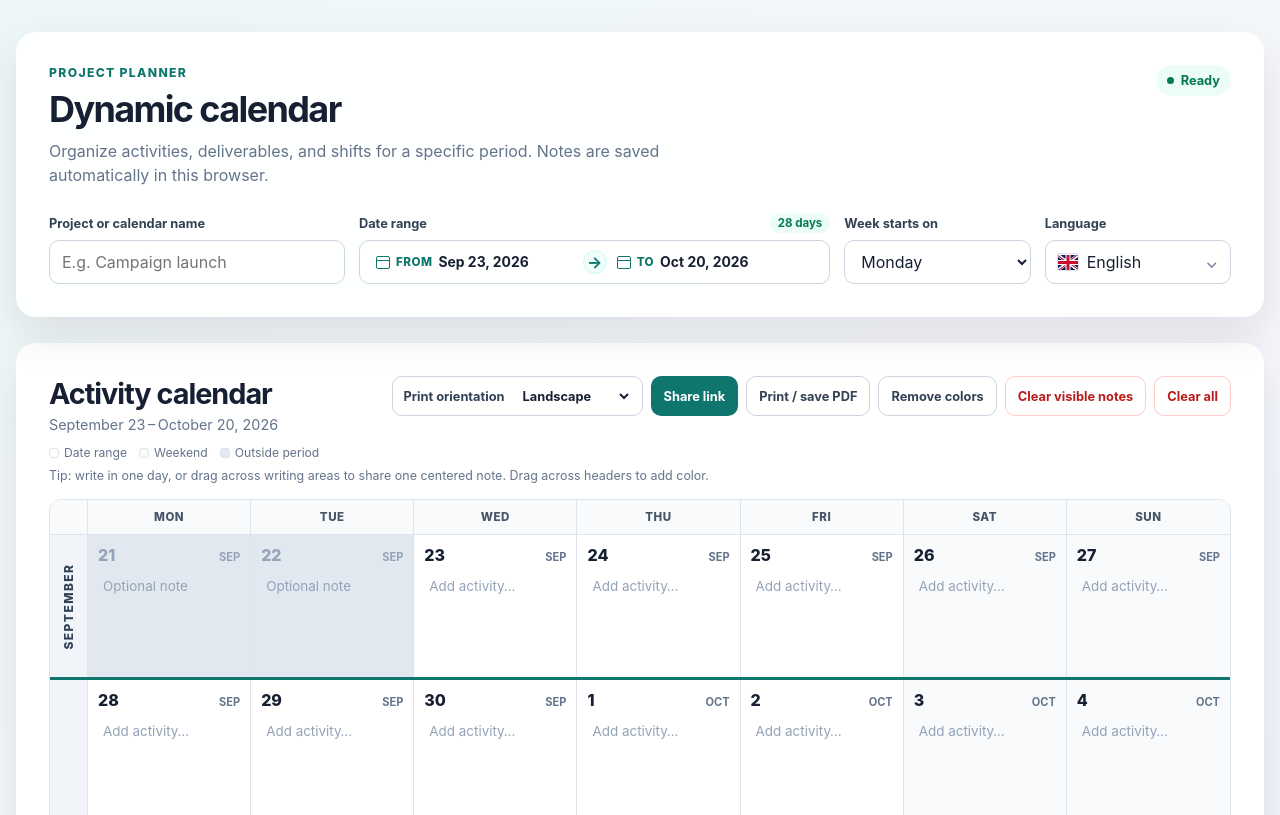
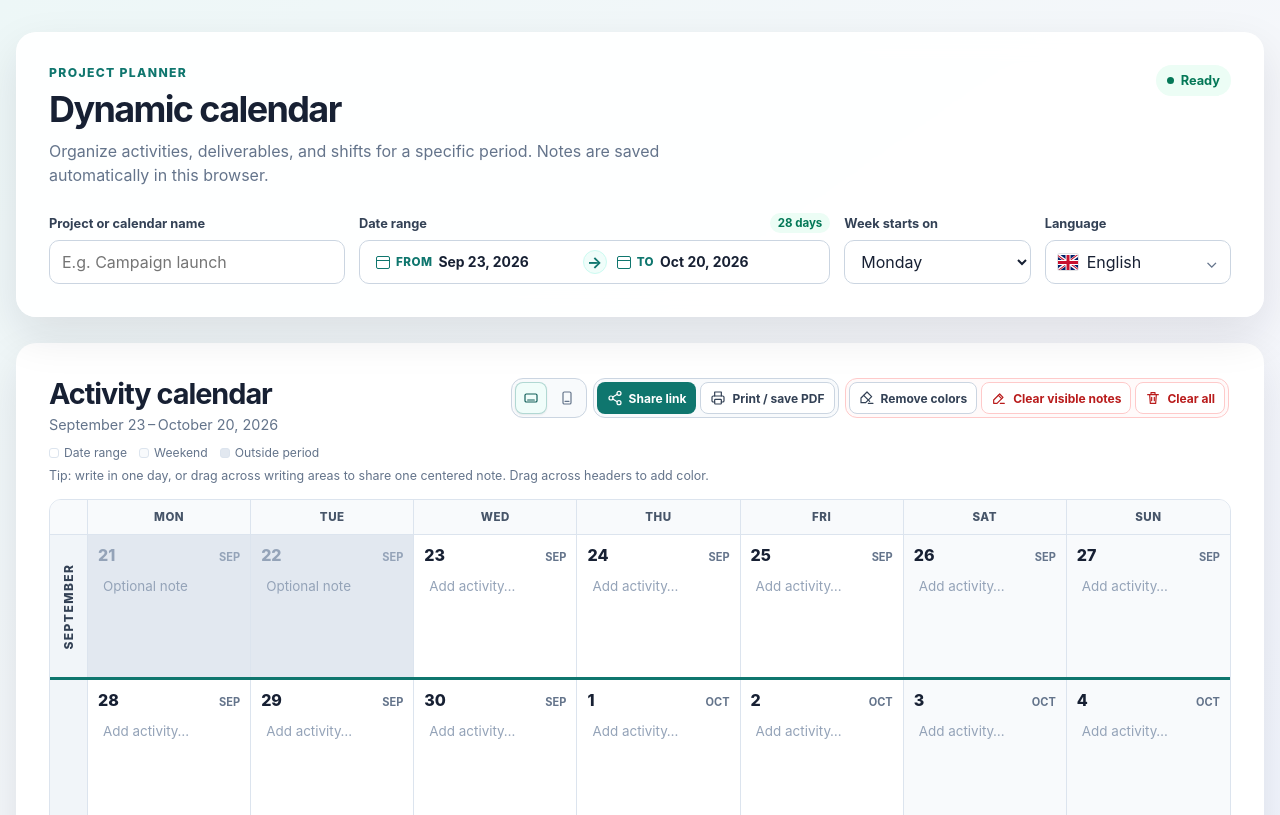
Before and after one commit to emanuelbarbera/dynamic-calendar-activities, a website with bundled scripts: page index.html in a window 1280 px wide. Shown: the top 815 px of the page. Built offline with nearby package versions, Linux system fonts and the light colour scheme.

Commit message:
fix: enhance print orientation controls with icon buttons and improved layout

```diff
--- a/assets/css/main.css
+++ b/assets/css/main.css
@@ -82,6 +82,8 @@ select {
 }
 
 .controls {
+  position: relative;
+  z-index: 20;
   backdrop-filter: blur(12px);
 }
 
@@ -737,6 +739,8 @@ html[dir="rtl"] .travel-arrow-wrap {
 }
 
 .calendar-wrapper {
+  position: relative;
+  z-index: 1;
   margin-top: 26px;
   overflow: hidden;
   background: var(--color-paper);
@@ -765,36 +769,87 @@ html[dir="rtl"] .travel-arrow-wrap {
 
 .calendar-actions {
   display: flex;
-  flex-wrap: wrap;
+  flex: 0 1 auto;
+  flex-wrap: nowrap;
   justify-content: flex-end;
-  gap: 8px;
+  gap: 6px;
+  max-width: 100%;
+  padding: 2px;
+  overflow-x: auto;
+  scrollbar-width: thin;
 }
 
-.print-orientation-control {
+.action-group {
+  display: flex;
+  flex: none;
+  align-items: center;
+  gap: 4px;
+  padding: 3px;
+  border: 1px solid #cbd5e1;
+  border-radius: 12px;
+  background: #f8fafc;
+}
+
+.action-group .button {
+  min-height: 32px;
+  padding: 6px 9px;
+  border-radius: 8px;
+  font-size: 0.75rem;
+  white-space: nowrap;
+}
+
+.button-icon,
+.icon-button svg {
+  flex: none;
+  width: 16px;
+  height: 16px;
+  fill: none;
+  stroke: currentcolor;
+  stroke-width: 1.8;
+  stroke-linecap: round;
+  stroke-linejoin: round;
+}
+
+.compact-action {
+  gap: 6px;
+}
+
+.icon-button {
   display: inline-flex;
   align-items: center;
-  gap: 8px;
-  padding: 0 10px;
-  border: 1px solid #cbd5e1;
-  border-radius: 10px;
-  color: #334155;
-  background: #ffffff;
-  font-size: 0.8rem;
-  font-weight: 700;
+  justify-content: center;
+  width: 32px;
+  height: 32px;
+  padding: 0;
+  border: 1px solid transparent;
+  border-radius: 8px;
+  color: #64748b;
+  background: transparent;
+  transition: color 150ms, background 150ms, border-color 150ms, transform 150ms;
 }
 
-.print-orientation-control select {
-  min-height: 38px;
-  padding: 0 24px 0 6px;
-  border: 0;
-  outline: 0;
-  color: var(--color-ink);
-  background: transparent;
+.icon-button:hover {
+  color: var(--color-brand-dark);
+  background: #ffffff;
+  transform: translateY(-1px);
 }
 
-.print-orientation-control:focus-within {
-  border-color: var(--color-brand);
-  box-shadow: 0 0 0 3px rgb(15 118 110 / 14%);
+.icon-button:focus-visible {
+  outline: 3px solid rgb(13 148 136 / 25%);
+  outline-offset: 1px;
+}
+
+.orientation-button.active,
+.orientation-button[aria-pressed="true"] {
+  border-color: rgb(15 118 110 / 28%);
+  color: var(--color-brand-dark);
+  background: var(--color-brand-soft);
+  box-shadow: 0 1px 2px rgb(15 23 42 / 8%);
+}
+
+.destructive-actions {
+  border-color: #fecaca;
+  background: #fffafa;
 }
 
 .legend {
--- a/assets/js/app.js
+++ b/assets/js/app.js
@@ -37,6 +37,7 @@ const elements = {
   end: document.querySelector("#endDate"),
   weekStart: document.querySelector("#weekStart"),
   printOrientation: document.querySelector("#printOrientation"),
+  orientationButtons: [...document.querySelectorAll(".orientation-button")],
   share: document.querySelector("#shareButton"),
   language: document.querySelector("#language"),
   status: document.querySelector("#saveStatus"),
@@ -62,6 +63,11 @@ function getSettings() {
 /** Apply the selected A4 page orientation before opening print preview. */
 function applyPrintOrientation() {
   const orientation = elements.printOrientation.value === "portrait" ? "portrait" : "landscape";
+  elements.orientationButtons.forEach((button) => {
+    const active = button.dataset.orientation === orientation;
+    button.classList.toggle("active", active);
+    button.setAttribute("aria-pressed", String(active));
+  });
   document.querySelector("#printPageStyle").textContent = `@page { size: A4 ${orientation}; margin: 7mm; }`;
 }
 
@@ -243,6 +249,12 @@ function bindApplicationEvents() {
     applyPrintOrientation();
     saveSettings(getSettings());
   });
+  elements.orientationButtons.forEach((button) => {
+    button.addEventListener("click", () => {
+      elements.printOrientation.value = button.dataset.orientation;
+      elements.printOrientation.dispatchEvent(new Event("change"));
+    });
+  });
   elements.share.addEventListener("click", shareCalendar);
   document.querySelector("#printButton").addEventListener("click", () => window.print());
 
--- a/index.html
+++ b/index.html
@@ -225,18 +225,43 @@
           </div>
 
           <div class="calendar-actions" aria-label="Calendar actions">
-            <label class="print-orientation-control" for="printOrientation">
-              <span data-i18n="printOrientation">Print orientation</span>
-              <select id="printOrientation">
-                <option value="landscape" data-i18n="landscape">Landscape</option>
-                <option value="portrait" data-i18n="portrait">Portrait</option>
-              </select>
-            </label>
-            <button class="button primary" type="button" id="shareButton" data-i18n="share">Share link</button>
-            <button class="button ghost" type="button" id="printButton" data-i18n="print">Print / save PDF</button>
-            <button class="button ghost" type="button" id="clearColorsButton" data-i18n="removeColors">Remove colors</button>
-            <button class="button danger" type="button" id="clearButton" data-i18n="clearNotes">Clear visible notes</button>
-            <button class="button danger" type="button" id="cleanAllButton" data-i18n="cleanAll">Clear all</button>
+            <div class="action-group orientation-group" role="group" data-i18n-aria-label="printOrientation">
+              <input type="hidden" id="printOrientation" value="landscape">
+              <button class="icon-button orientation-button active" type="button" data-orientation="landscape" aria-pressed="true" data-i18n-aria-label="landscape">
+                <svg viewBox="0 0 24 24" aria-hidden="true"><rect x="3" y="6" width="18" height="12" rx="2"></rect><path d="M7 15h10"></path></svg>
+                <span class="visually-hidden" data-i18n="landscape">Landscape</span>
+              </button>
+              <button class="icon-button orientation-button" type="button" data-orientation="portrait" aria-pressed="false" data-i18n-aria-label="portrait">
+                <svg viewBox="0 0 24 24" aria-hidden="true"><rect x="6" y="3" width="12" height="18" rx="2"></rect><path d="M9 17h6"></path></svg>
+                <span class="visually-hidden" data-i18n="portrait">Portrait</span>
+              </button>
+            </div>
+
+            <div class="action-group primary-actions">
+              <button class="button primary compact-action" type="button" id="shareButton">
+                <svg class="button-icon" viewBox="0 0 24 24" aria-hidden="true"><circle cx="18" cy="5" r="3"></circle><circle cx="6" cy="12" r="3"></circle><circle cx="18" cy="19" r="3"></circle><path d="m8.6 10.5 6.8-4M8.6 13.5l6.8 4"></path></svg>
+                <span data-i18n="share">Share link</span>
+              </button>
+              <button class="button ghost compact-action" type="button" id="printButton">
+                <svg class="button-icon" viewBox="0 0 24 24" aria-hidden="true"><path d="M7 9V3h10v6"></path><path d="M7 18H5a2 2 0 0 1-2-2v-5a2 2 0 0 1 2-2h14a2 2 0 0 1 2 2v5a2 2 0 0 1-2 2h-2"></path><rect x="7" y="14" width="10" height="7" rx="1"></rect></svg>
+                <span data-i18n="print">Print / save PDF</span>
+              </button>
+            </div>
+
+            <div class="action-group destructive-actions">
+              <button class="button ghost compact-action" type="button" id="clearColorsButton">
+                <svg class="button-icon" viewBox="0 0 24 24" aria-hidden="true"><path d="m12 3 7 7-9 9H3v-7l9-9Z"></path><path d="m7 8 9 9M14 20h7"></path></svg>
+                <span data-i18n="removeColors">Remove colors</span>
+              </button>
+              <button class="button danger compact-action" type="button" id="clearButton">
+                <svg class="button-icon" viewBox="0 0 24 24" aria-hidden="true"><path d="m4 15 9-9 5 5-9 9H4v-5Z"></path><path d="m11 8 5 5M14 20h6"></path></svg>
+                <span data-i18n="clearNotes">Clear visible notes</span>
+              </button>
+              <button class="button danger compact-action" type="button" id="cleanAllButton">
+                <svg class="button-icon" viewBox="0 0 24 24" aria-hidden="true"><path d="M4 7h16M9 7V4h6v3M7 7l1 13h8l1-13M10 11v5M14 11v5"></path></svg>
+                <span data-i18n="cleanAll">Clear all</span>
+              </button>
+            </div>
           </div>
         </header>
 
```
